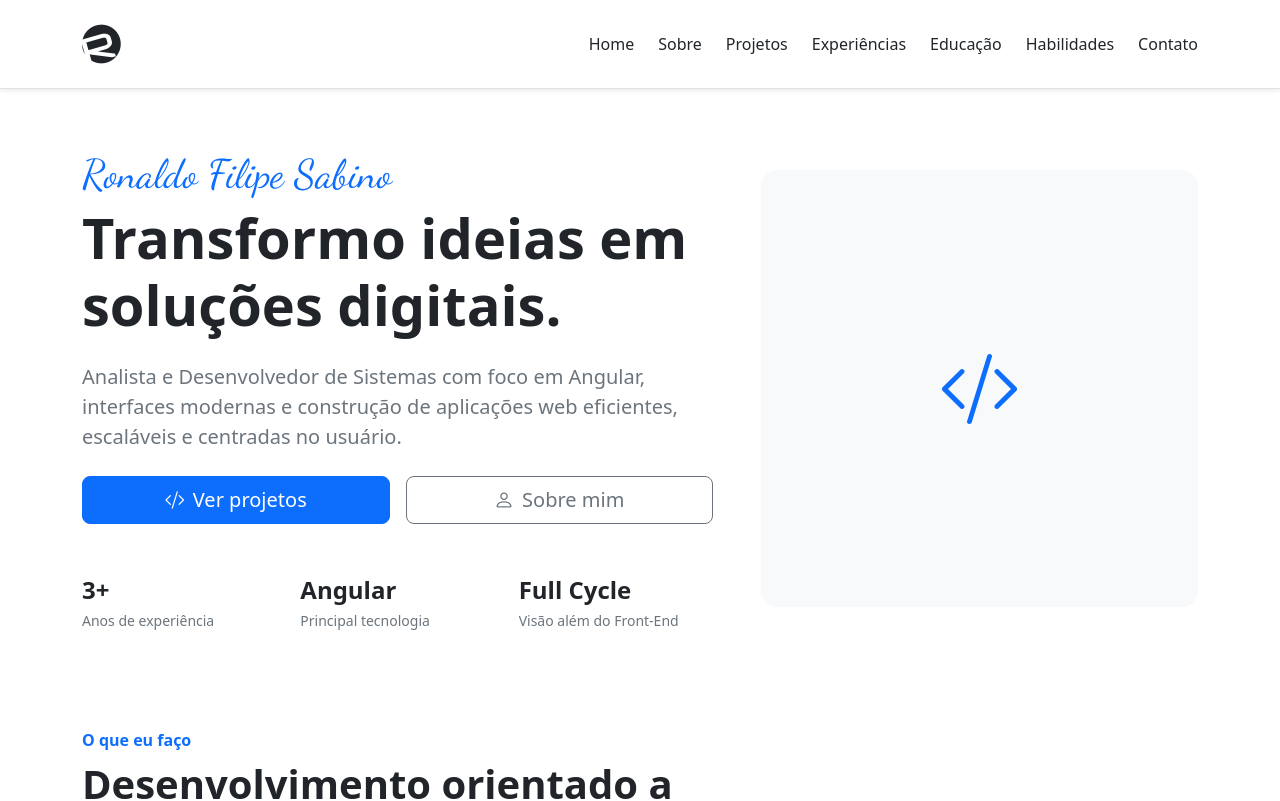
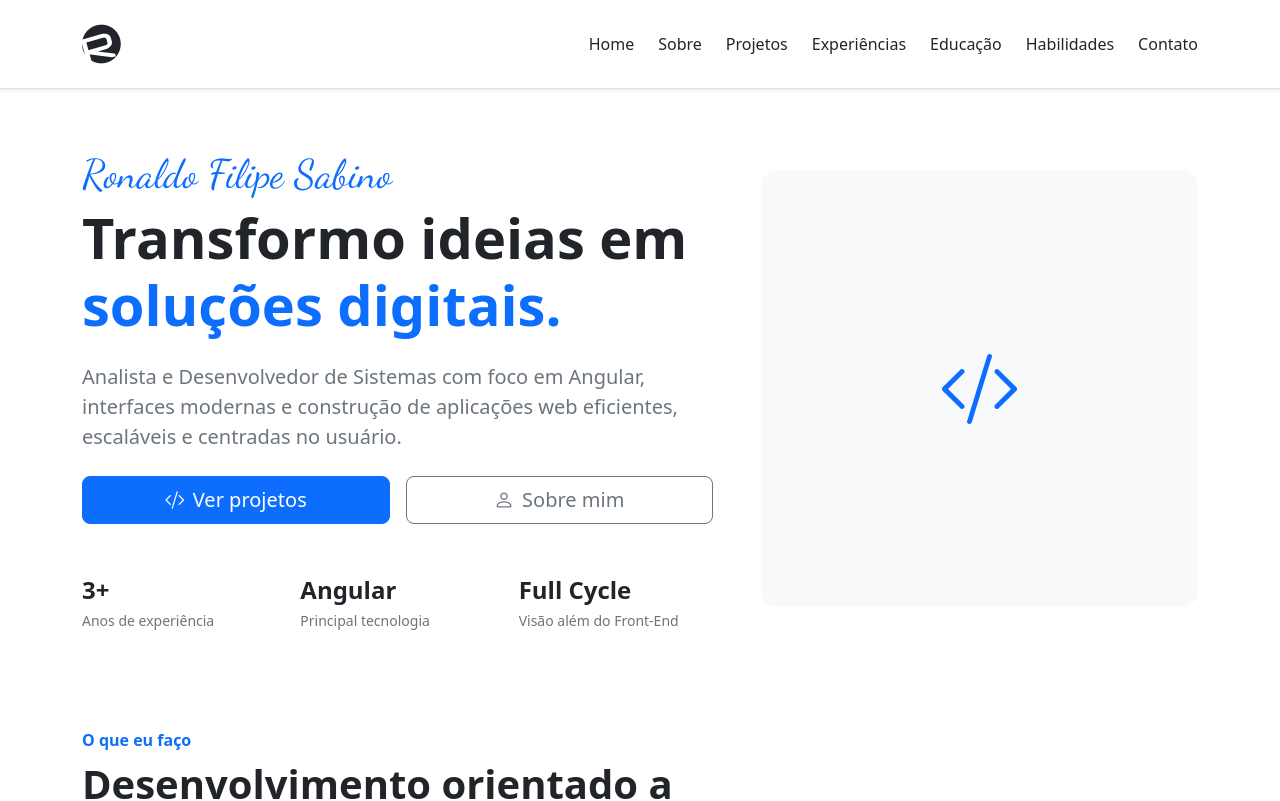
Before and after one commit to ronaldosabino/professional-portfolio, an Angular app: page / in a window 1280 px wide. Shown: the top 801 px of the page. Built offline with nearby package versions, Linux system fonts and the light colour scheme.

Commit message:
feat: enhance hero section heading with primary color styling

```diff
--- a/src/app/features/home/home.html
+++ b/src/app/features/home/home.html
@@ -12,7 +12,7 @@
 
             <h1 class="display-4 fw-bold mb-4">
                 Transformo ideias em
-                soluções digitais.
+                <span class="text-primary"> soluções digitais.</span>
             </h1>
 
             <p class="lead text-secondary mb-4">
```
